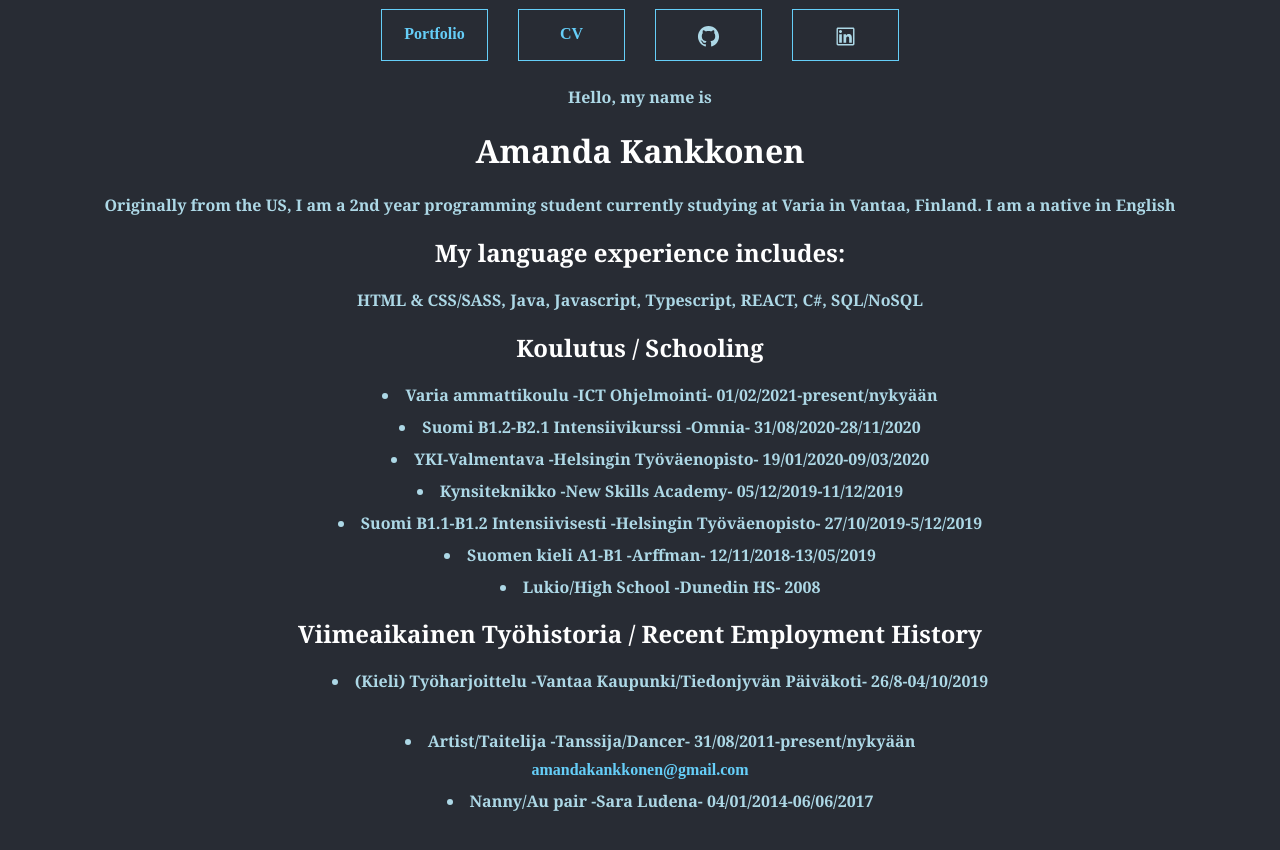
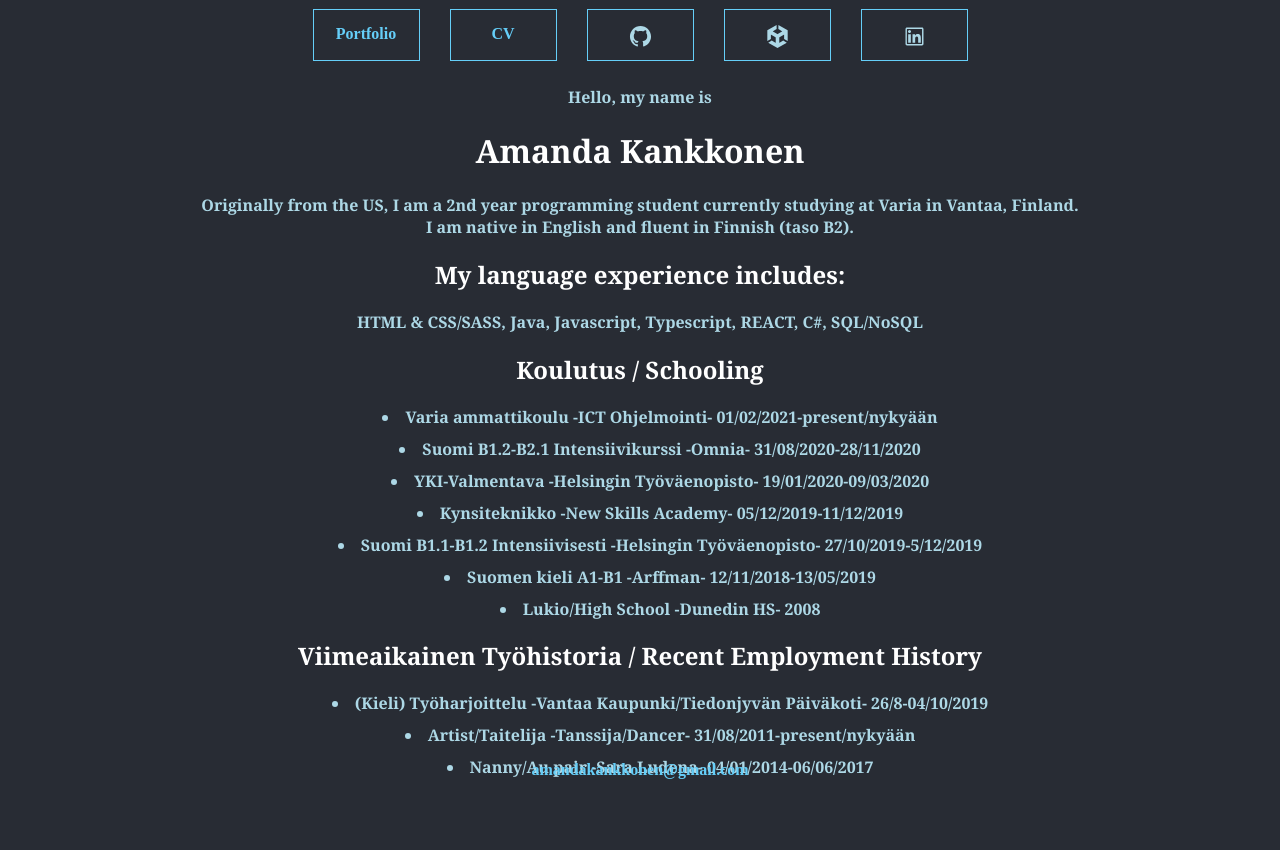
Before and after one commit to AmandaKankkonen/AmandaKankkonen.github.io, a React (Create React App) app: page /#/cv in a window 1280 px wide. Shown: the top 850 px of the page. Built offline with nearby package versions, Linux system fonts and the light colour scheme.

Commit message:
navbar, cv & aboutme updates

```diff
--- a/src/components/aboutme/aboutMe.tsx
+++ b/src/components/aboutme/aboutMe.tsx
@@ -13,9 +13,12 @@ const AboutMe: React.FC<AboutMeProps> = () => {
         <h1>Amanda Kankkonen</h1>
       </div>
       <div className={styles.content}>
-        <p>Originally from the US, I am a 2nd year programming student currently studying at Varia in Vantaa, Finland. I am a native in English</p>
-          <h2>My language experience includes:</h2><p> HTML & CSS/SASS, Java, Javascript, Typescript, REACT, C#, SQL/NoSQL
+        <p>Originally from the US, I am a 2nd year programming student currently
+           studying at Varia in Vantaa, Finland.<br/>
+           I am native in English and fluent in Finnish (taso B2).
         </p>
+          <h2>My language experience includes:</h2>
+        <p>HTML & CSS/SASS, Java, Javascript, Typescript, REACT, C#, SQL/NoSQL</p>
       </div>
     </div>
   )
--- a/src/components/appnav/App.tsx
+++ b/src/components/appnav/App.tsx
@@ -6,11 +6,7 @@ import Footer from '../footer/footer';
 import {
   HashRouter as Router,
   Switch,
-  Route,
-  Link
-} from 'react-router-dom';
-import { AiOutlineLinkedin } from 'react-icons/ai';
-import { GrGithub } from 'react-icons/gr';
+  Route} from 'react-router-dom';
 import Navbar from '../navbar/navbar';
 
 const App: React.FC = () => {
--- a/src/components/cv/cv.tsx
+++ b/src/components/cv/cv.tsx
@@ -1,6 +1,7 @@
 import React from 'react'
 import styles from './cv.module.scss'
 import { kouludata } from './kouludata'
+import { workdata } from './workdata'
 
 type CVProps = {
 
@@ -22,9 +23,13 @@ const CV: React.FC<CVProps> = () => {
 
       <h2>Viimeaikainen Työhistoria / Recent Employment History</h2>
       <ul>
-      <li>(Kieli) Työharjoittelu -Vantaa Kaupunki/Tiedonjyvän Päiväkoti- 26/8-04/10/2019</li><br/>
-      <li>Artist/Taitelija -Tanssija/Dancer- 31/08/2011-present/nykyään</li><br/>
-      <li>Nanny/Au pair -Sara Ludena- 04/01/2014-06/06/2017 </li></ul><br/>
+      {
+          workdata.map(x => {
+            return (
+              <li key={x.key}>{x.text}</li>
+            )
+          })
+        }</ul>
     </div>
   )
 }
--- /dev/null
+++ b/src/components/cv/workdata.ts
@@ -0,0 +1,19 @@
+export default interface IWorkdata {
+    key: number;
+    text: string;
+}
+
+export const workdata: IWorkdata[] = [
+    {
+        key: 1,
+        text: '(Kieli) Työharjoittelu -Vantaa Kaupunki/Tiedonjyvän Päiväkoti- 26/8-04/10/2019'
+    },
+    {
+        key: 2,
+        text: "Artist/Taitelija -Tanssija/Dancer- 31/08/2011-present/nykyään"
+    },
+    {
+        key: 3,
+        text: "Nanny/Au pair -Sara Ludena- 04/01/2014-06/06/2017"
+    }
+];
--- a/src/components/navbar/navbar.tsx
+++ b/src/components/navbar/navbar.tsx
@@ -1,8 +1,9 @@
 import React from 'react'
-import { AiOutlineLinkedin } from 'react-icons/ai';
+import { AiOutlineLinkedin } from 'react-icons/ai'
 import { GrGithub } from 'react-icons/gr'
+import { SiUnity } from 'react-icons/si'
 import { Link } from 'react-router-dom'
-import styles from './navbar.module.scss';
+import styles from './navbar.module.scss'
 
 type NavbarProps = {
 
@@ -21,7 +22,21 @@ const Navbar: React.FC<NavbarProps> = () => {
         <GrGithub color="lightblue" size="23" />
         </a>
 
-        <a href='https://www.linkedin.com/in/amanda-kankkonen-038853212/' target="_blank" rel="noreferrer noopener"><AiOutlineLinkedin color="lightblue" size="23" /></a>
+        <a href='https://play.unity.com/u/AmandaKankkonen'
+        target="_blank"
+        rel="noreferrer noopener"
+        >
+        <SiUnity color="lightblue" size="23" />
+        </a>
+
+        <a href='https://www.linkedin.com/in/amanda-kankkonen-038853212/'
+        target="_blank"
+        rel="noreferrer noopener"
+        >
+        <AiOutlineLinkedin color="lightblue" size="23" />
+        </a>
+
+
     </div>
   )
 }
```
Also changed, not shown: src/components/portfolio/portfolio.tsx (+9 -3 lines).
